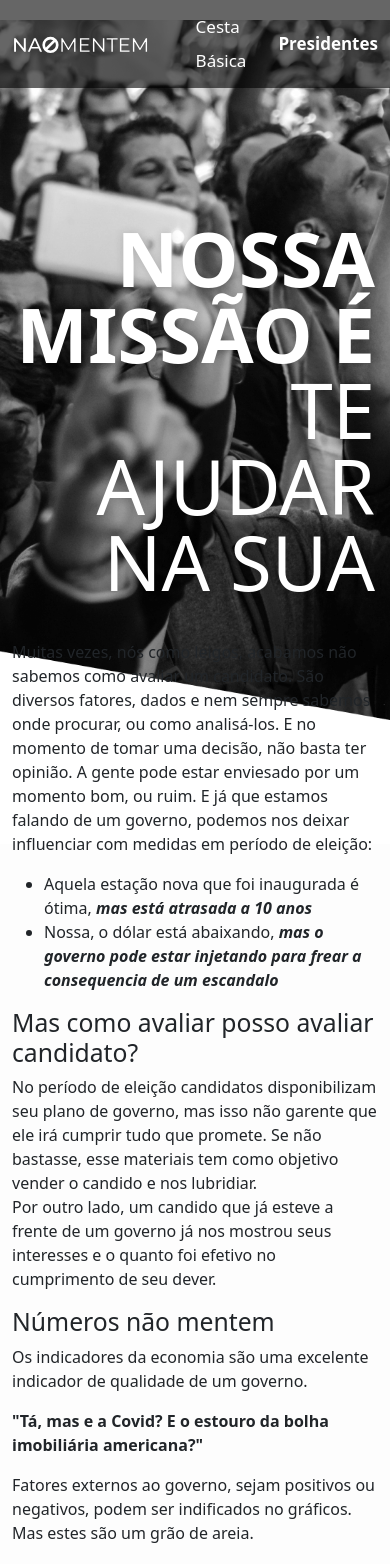
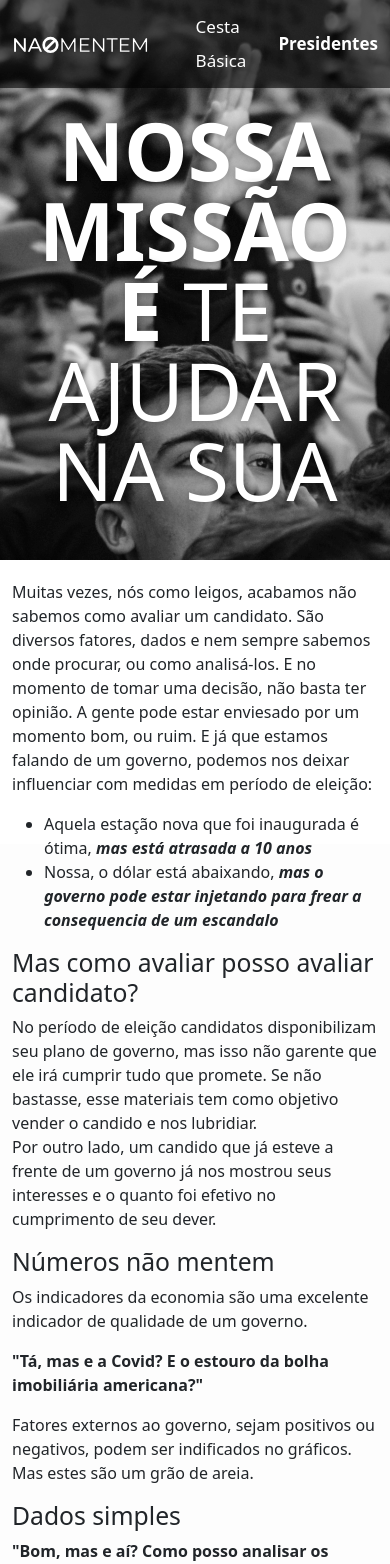
Before and after one commit to regular-alves/numeros-nao-mentem, a React (Create React App) app: page / in a window 390 px wide. Shown: the top 1564 px of the page. Built offline with nearby package versions, Linux system fonts and the light colour scheme.

Commit message:
fixed: responsive

```diff
--- a/src/Pages/BasicFoodBasket/index.js
+++ b/src/Pages/BasicFoodBasket/index.js
@@ -116,7 +116,7 @@ const BasicFoodBasket = () => {
         <title>Cesta Básica vs. Salário Mínimo | Números não mentem</title>
       </Helmet>
       <Header />
-      <Container>
+      <Container className="Content-wrapper">
         <Row>
           <Col>
             <h1>Cesta básica</h1>
--- a/src/Pages/Home/index.js
+++ b/src/Pages/Home/index.js
@@ -6,23 +6,26 @@ import { Col, Container, Row } from "react-bootstrap";
 
 const Home = () => {
   return (
-    <>
+    <div className="Home">
       <Header transparent />
       <div className="TopContent">
         <p>
-          <b>NOSSA MISSÃO É</b><br/>
-          TE AJUDAR NA SUA
+          <b>NOSSA MISSÃO É</b> TE AJUDAR NA SUA
         </p>
       </div>
-      <Container>
+      <Container className="Content-wrapper">
         <Row>
-          <Col md={7}>
+          <Col lg={7} md={10} sm={12}>
             <p>
               Muitas vezes, nós como leigos, acabamos não sabemos como avaliar um candidato.
               São diversos fatores, dados e nem sempre sabemos onde procurar, ou como analisá-los.
               E no momento de tomar uma decisão, não basta ter opinião. A gente pode estar enviesado por um momento bom, ou ruim.
               E já que estamos falando de um governo, podemos nos deixar influenciar com medidas em período de eleição:
             </p>
+          </Col>
+        </Row>
+        <Row>
+          <Col lg={10} md={12} sm={12}>
             <ul>
               <li>Aquela estação nova que foi inaugurada é ótima, <b><i>mas está atrasada a 10 anos</i></b></li>
               <li>Nossa, o dólar está abaixando, <b><i>mas o governo pode estar injetando para frear a consequencia de um escandalo</i></b></li>
@@ -34,10 +37,6 @@ const Home = () => {
               Por outro lado, um candido que já esteve a frente de um governo já nos mostrou seus interesses e o
               quanto foi efetivo no cumprimento de seu dever.
             </p>
-          </Col>
-        </Row>
-        <Row>
-          <Col md={10}>
             <h2>Números não mentem</h2>
             <p>
               Os indicadores da economia são uma excelente indicador de qualidade de um governo.
@@ -60,7 +59,7 @@ const Home = () => {
         </Row>
       </Container>
       <Footer />
-    </>
+    </div>
   );
 }
 
--- a/src/Pages/Home/style.css
+++ b/src/Pages/Home/style.css
@@ -6,13 +6,13 @@
   align-items: center;
   justify-content: flex-end;
   text-align: right;
-  font-size: 76px;
+  font-size: 5rem;
   line-height: 1em;
   color: #fff;
-  margin: -80px 0;
+  margin: -88px 0 -150px 0;
   padding: 80px 15px 0;
   box-sizing: border-box;
-  text-shadow: 0px 0px 10px rgb(0 0 0 / 15%);
+  text-shadow: 0px 0px 10px rgba(0, 0, 0, 40%);
   background-size: cover;
   background-repeat: no-repeat;
   background-position: bottom right;
@@ -23,3 +23,26 @@
   width: 100%;
   margin: 0 auto;
 }
+
+.TopContent b {
+  display: block;
+}
+
+@media screen and (max-width: 998px) {
+  .TopContent {
+    margin: 0 0;
+    padding: 110px 20px 50px;
+    min-height: auto;
+    background-position: top center;
+    background-size: auto;
+    text-align: center;
+  }
+
+  .TopContent b {
+    display: inline;
+  }
+
+  .Home .Content-wrapper {
+    margin-top: 20px;
+  }
+}
--- a/src/Pages/President/index.js
+++ b/src/Pages/President/index.js
@@ -66,7 +66,7 @@ const President = () => {
       </Helmet>
       <div className="President">
         <Header />
-        <Container>
+        <Container className="Content-wrapper">
           <Row>
             <Col className="President-imageWrapper" sm={3}>
               <Image
--- a/src/index.css
+++ b/src/index.css
@@ -12,6 +12,6 @@ body, html {
 	/* background: linear-gradient(0deg, #ddd, #efefef); */
 }
 
-body {
-	padding-top: 100px;
+.Content-wrapper {
+	margin-top: 100px;
 }
```
